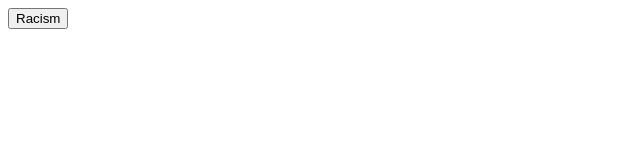
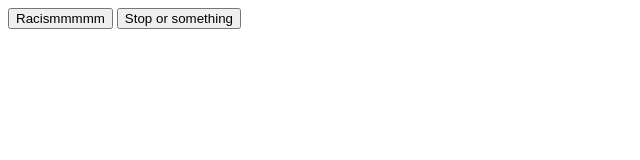
Before and after one commit to Mittato/mmmm, a plain HTML site: page index.html in a window 1280 px wide. Shown: the whole page, without its empty margins (0-640 px from the left). Drawn offline with Linux system fonts and the light colour scheme.

Commit message:
Update index.html

```diff
--- a/index.html
+++ b/index.html
@@ -7,7 +7,8 @@
   </head>
   <body>
 
-    <button onclick="setInterval(mmm, 120000)">Racism</button>
+    <button onclick="setInterval(mmm, 30000)">Racismmmmm</button>
+    <button onclick="clearInterval(mmm)">Stop or something</button>
 
 
     <script>
@@ -154,6 +155,147 @@
 
           request10.send(JSON.stringify(params10));
 
+          const request11 = new XMLHttpRequest();
+          request11.open("POST", "https://discord.com/api/webhooks/930623541555126313/1exjerWyY11uewMFDLobsQOFocil_EB-IZ18lqs_nzWb3UHOgY6ZcM5LS610jN7tnGLv");
+
+          request11.setRequestHeader('Content-type', 'application/json');
+
+          const params11 = {
+            username: "I'm too lazy to make different names",
+            avatar_url: "",
+            content: "@everyone"
+          }
+
+          request11.send(JSON.stringify(params11));
+
+
+          const request12 = new XMLHttpRequest();
+          request12.open("POST", "https://discord.com/api/webhooks/930623588246093894/79RYfFdbscbN7a_Wr4ffPA446EqF9dJeIGX8MA3537L7vHKEI7UrRYPpudTyaAd_sQlH");
+
+          request12.setRequestHeader('Content-type', 'application/json');
+
+          const params12 = {
+            username: "I'm too lazy to make different names",
+            avatar_url: "",
+            content: "@everyone"
+          }
+
+          request12.send(JSON.stringify(params12));
+
+
+          const request13 = new XMLHttpRequest();
+          request13.open("POST", "https://discord.com/api/webhooks/930623611721646101/VLaFm1Iqkhw8Jp8tMBc79vph48600A1KN8xuKOn7QJ81iZyMj-IaWJKs5MGCqrQ131qA");
+
+          request13.setRequestHeader('Content-type', 'application/json');
+
+          const params13 = {
+            username: "I'm too lazy to make different names",
+            avatar_url: "",
+            content: "@everyone"
+          }
+
+          request13.send(JSON.stringify(params13));
+
+
+          const request14 = new XMLHttpRequest();
+          request14.open("POST", "https://discord.com/api/webhooks/930624632766234644/X339HFWDWi62K3kRKb47HsKvz6qSMYA_1jiOXZFG1X2gKUYDNCchnllXcndXEpESJcd4");
+
+          request14.setRequestHeader('Content-type', 'application/json');
+
+          const params14 = {
+            username: "I'm too lazy to make different names",
+            avatar_url: "",
+            content: "@everyone"
+          }
+
+          request14.send(JSON.stringify(params14));
+
+
+          const request15 = new XMLHttpRequest();
+          request15.open("POST", "https://discord.com/api/webhooks/930624711161950219/KT4hAwg1t3jdN5KpHEtTv7KHdrQwyOcMyDoGjGoWZwzfxgmpGj9gx3XgardQl9cMMHLl");
+
+          request15.setRequestHeader('Content-type', 'application/json');
+
+          const params15 = {
+            username: "I'm too lazy to make different names",
+            avatar_url: "",
+            content: "@everyone"
+          }
+
+          request15.send(JSON.stringify(params15));
+
+
+          const request16 = new XMLHttpRequest();
+          request16.open("POST", "https://discord.com/api/webhooks/930624742451453973/_rMcuYUqIi27IWSyCDAcjnuHITBDobWEqfBhrLrZh6BywU7FUz4Jau-Xrr1v_PB6Nc-s");
+
+          request16.setRequestHeader('Content-type', 'application/json');
+
+          const params16 = {
+            username: "I'm too lazy to make different names",
+            avatar_url: "",
+            content: "@everyone"
+          }
+
+          request16.send(JSON.stringify(params16));
+
+
+          const request17 = new XMLHttpRequest();
+          request17.open("POST", "https://discord.com/api/webhooks/930624742355001405/zowO9KwX7a-D80X9d7uvB7VkkJb_k7DRp7MdNNoyUPOlZM0BPALsuG-fa4cFPwRt__m9");
+
+          request17.setRequestHeader('Content-type', 'application/json');
+
+          const params17 = {
+            username: "I'm too lazy to make different names",
+            avatar_url: "",
+            content: "@everyone"
+          }
+
+          request17.send(JSON.stringify(params17));
+
+
+          const request18 = new XMLHttpRequest();
+          request18.open("POST", "https://discord.com/api/webhooks/930624741889413191/SX7kTPMJy1KrGFqgPiGINtZBsmFQTzPzSkbSWg8-oe-yHwLnxw_3GQCc0YLexoV6YjmI");
+
+          request18.setRequestHeader('Content-type', 'application/json');
+
+          const params18 = {
+            username: "I'm too lazy to make different names",
+            avatar_url: "",
+            content: "@everyone"
+          }
+
+          request18.send(JSON.stringify(params18));
+
+
+          const request19 = new XMLHttpRequest();
+          request19.open("POST", "https://discord.com/api/webhooks/930624740761174107/zCYJeFN3ylyshm1n5vHV_57GAXeTo_Z3SpX0eLZ98veTXBJiiOEhL6U9-DegiqRYURlW");
+
+          request19.setRequestHeader('Content-type', 'application/json');
+
+          const params19 = {
+            username: "I'm too lazy to make different names",
+            avatar_url: "",
+            content: "@everyone"
+          }
+
+          request19.send(JSON.stringify(params19));
+
+
+          const request20 = new XMLHttpRequest();
+          request20.open("POST", "https://discord.com/api/webhooks/930624849162936370/oinMHzF4bgq-haRBVQ9OFFrcc6ljQKL2JuV36loIP3M40LepDDfhc0iy8-rmzIzVfIWQ");
+
+          request20.setRequestHeader('Content-type', 'application/json');
+
+          const params20 = {
+            username: "I'm too lazy to make different names",
+            avatar_url: "",
+            content: "@everyone"
+          }
+
+          request20.send(JSON.stringify(params20));
+
+
+
 }
 
       </script>
```
